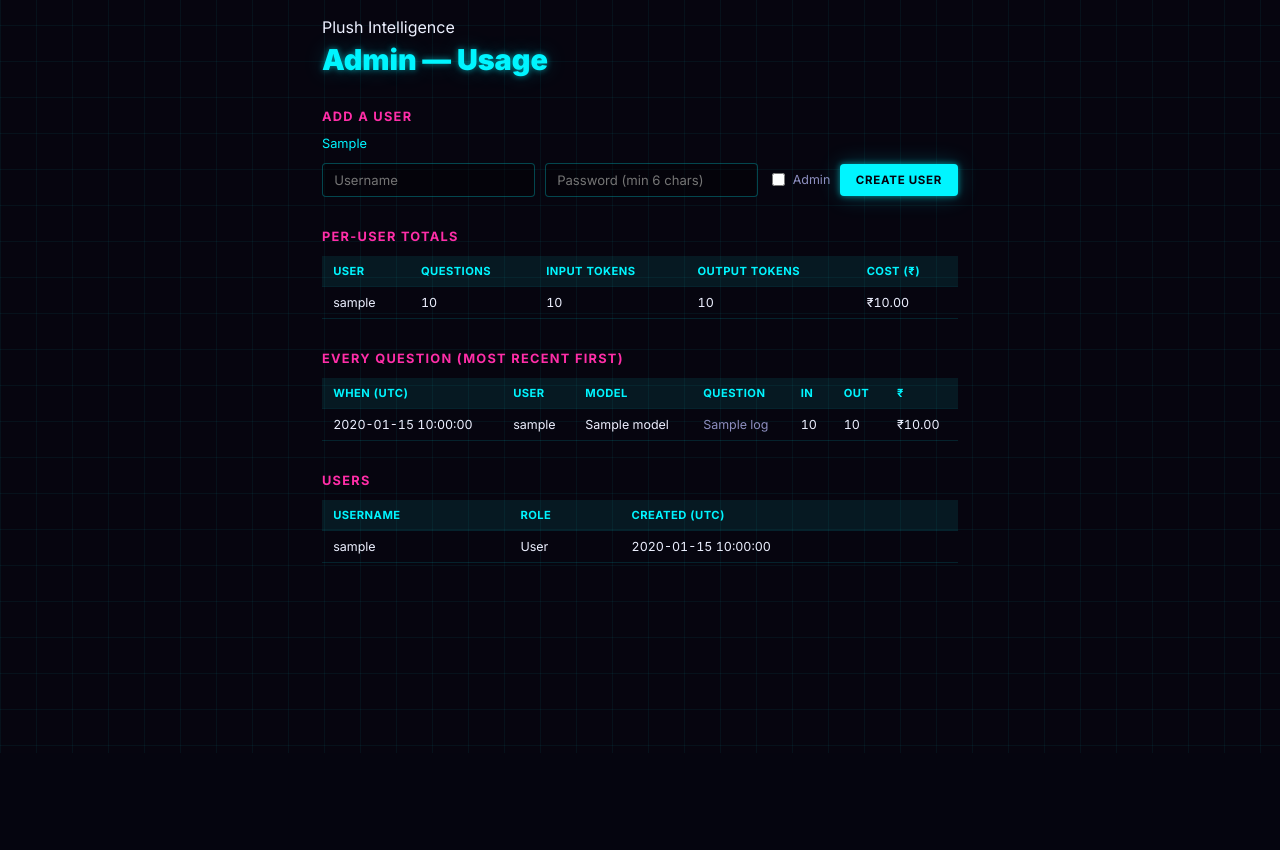
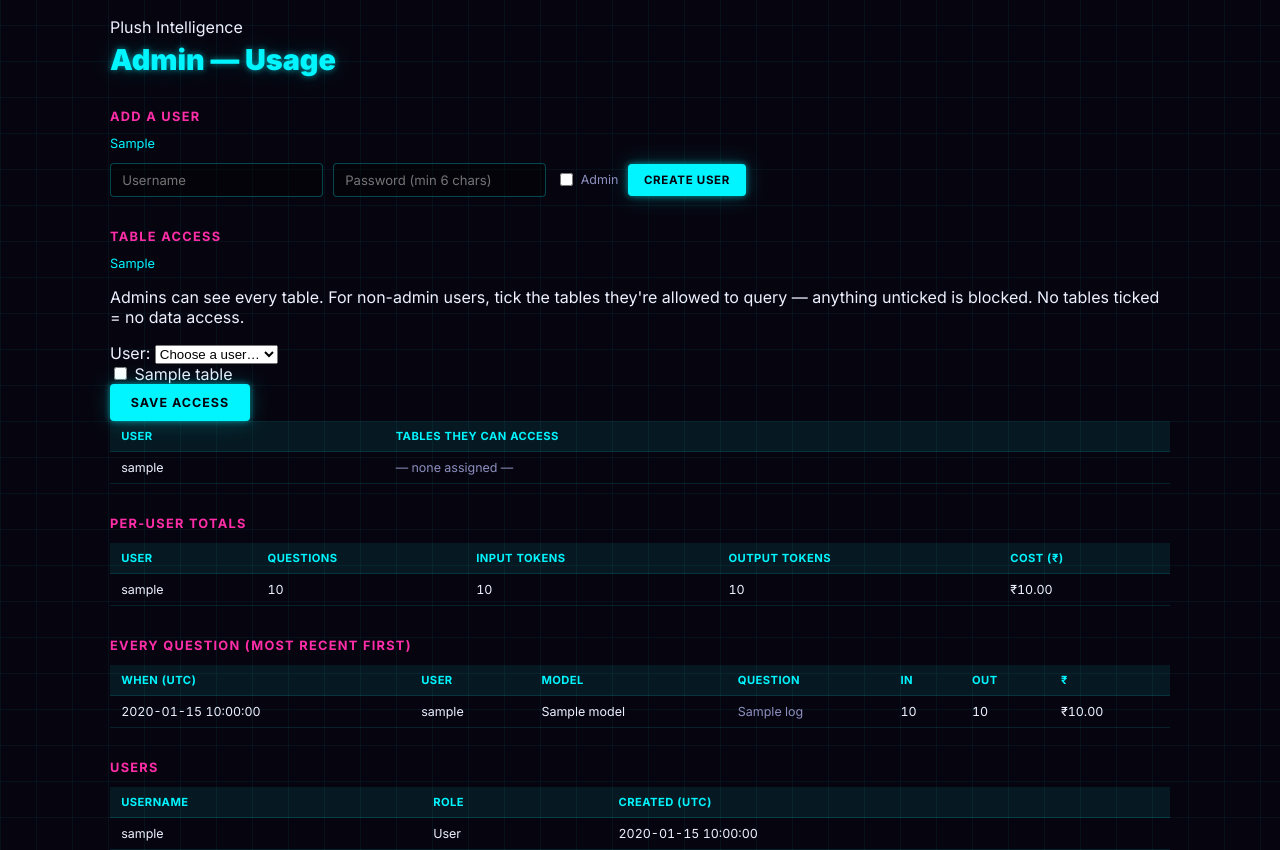
Before and after one commit to shivam-library-3115/ask-claude-app, a Flask app: template templates/admin.html in a window 1280 px wide. Shown: the part 47-897 px from the top of the page. Before the commit the page ends 800 px from the top, so only its background shows below. Run offline with Flask 3, Linux system fonts and the light colour scheme; the visitor is signed in with stand-in values (Sample User, id 1); the template is opened without the code that fills it: most values are stand-ins (such as "Sample title", 1, 10 or a date in 2020).

Commit message:
Update admin.html

```diff
--- a/templates/admin.html
+++ b/templates/admin.html
@@ -31,6 +31,47 @@
     <label class="admin-check"><input type="checkbox" name="make_admin" /> Admin</label>
     <button type="submit">Create user</button>
   </form>
+
+  <h2 class="admin-section">Table access</h2>
+  {% if access_msg %}<div class="admin-msg">{{ access_msg }}</div>{% endif %}
+  <p class="admin-note">Admins can see every table. For non-admin users, tick the tables they're allowed to query — anything unticked is blocked. No tables ticked = no data access.</p>
+  <form method="POST" action="{{ url_for('admin_set_access') }}" class="admin-access-form">
+    <div class="access-row">
+      <label>User:
+        <select name="target_user" required>
+          <option value="" disabled selected>Choose a user…</option>
+          {% for u in users %}{% if not u.is_admin %}
+          <option value="{{ u.username }}">{{ u.username }}</option>
+          {% endif %}{% endfor %}
+        </select>
+      </label>
+    </div>
+    <div class="access-tables">
+      {% for t in all_tables %}
+      <label class="access-table"><input type="checkbox" name="tables" value="{{ t }}" /> {{ t }}</label>
+      {% else %}
+      <span class="admin-note">No tables found in the database.</span>
+      {% endfor %}
+    </div>
+    <button type="submit">Save access</button>
+  </form>
+
+  <div class="admin-table-scroll">
+    <table class="admin-table">
+      <thead><tr><th>User</th><th>Tables they can access</th></tr></thead>
+      <tbody>
+        {% for u in users %}{% if not u.is_admin %}
+        <tr>
+          <td>{{ u.username }}</td>
+          <td class="admin-q">
+            {% set assigned = access_map.get(u.username, []) %}
+            {% if assigned %}{{ assigned|join(", ") }}{% else %}<span class="access-none">— none assigned —</span>{% endif %}
+          </td>
+        </tr>
+        {% endif %}{% endfor %}
+      </tbody>
+    </table>
+  </div>
 
   <h2 class="admin-section">Per-user totals</h2>
   <div class="admin-table-scroll">
```
